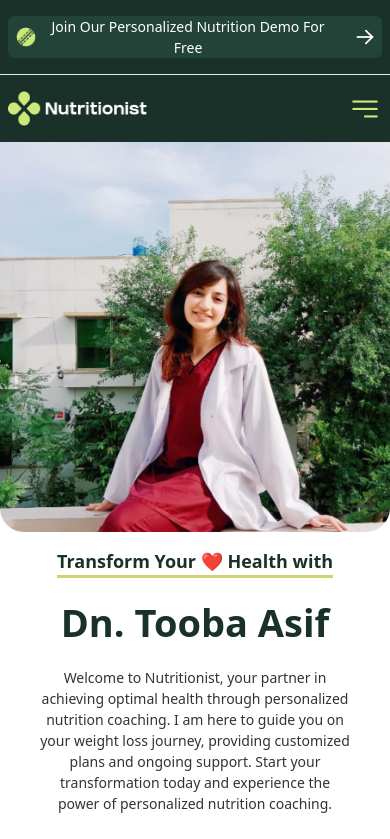
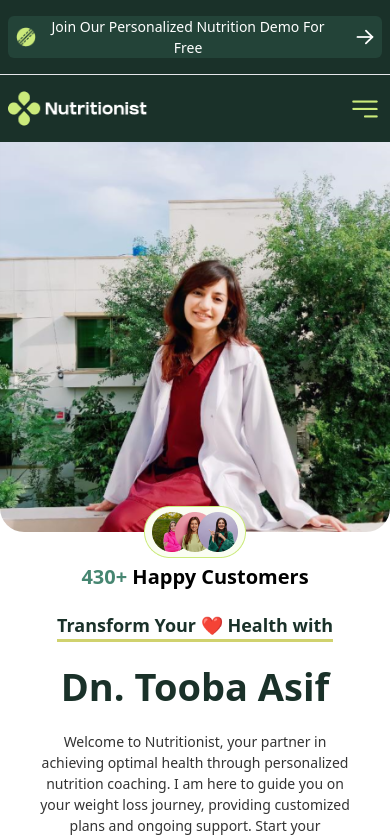
Before and after one commit to AbdullahAhmadAAK/tooba-asif-dietician-portfolio, a SvelteKit app: page / in a window 390 px wide. Shown: the top 839 px of the page. Built offline with nearby package versions, Linux system fonts and the light colour scheme.

Commit message:
Fix responsiveness for UI section

```diff
--- a/src/routes/sections/HeroSection.svelte
+++ b/src/routes/sections/HeroSection.svelte
@@ -1,27 +1,77 @@
 <div class="flex md:flex-row flex-col md:gap-12">
+  <img
+    src="hero/tooba-asif-dietician-nutritionist.png"
+    alt=""
+    class="aspect-square md:w-[40%] md:rounded-br-3xl md:rounded-bl-[0] rounded-b-3xl hidden sm:block"
+  />
 
-  <img
-    src="hero/tooba-asif-dietician-nutritionist.png" alt=""
-    class="aspect-square md:w-[40%] md:rounded-br-3xl md:rounded-bl-[0] rounded-b-3xl"
+  <div class="relative sm:hidden">
+    <img
+      src="hero/tooba-asif-dietician-nutritionist.png"
+      alt=""
+      class="aspect-square md:w-[40%] md:rounded-br-3xl md:rounded-bl-[0] rounded-b-3xl"
+    />
+
+    <div class="absolute bottom-[-60px] md:hidden flex justify-center w-full">
+      <div class="flex flex-col gap-1 mt-6 items-center">
+        <img
+          src="hero/three-girls-collage-white-background.png"
+          class="lg:w-[130px] lg:h-[66px] md:w-[102px] md:h-[52px]"
+          alt=""
+        />
+        <p class="text-[20px] font-semibold">
+          <span class="text-[#468671] text-bold">430+</span>
+          Happy Customers
+        </p>
+      </div>
+    </div>
+  </div>
+
+  <div
+    class="flex flex-col justify-center md:items-start items-center gap-4 md:my-4 mt-20 mb-4"
   >
-
-  <div class="flex flex-col justify-center md:items-start items-center gap-4 my-4">
-    <h4 class="md:text-start text-center lg:text-[28px] md:text-[22px] text-[18px] text-[#1A3129] font-semibold border-[3px] border-b-[#D0D26E] border-x-0 border-t-0 w-fit">Transform Your ❤️ Health with</h4>
-    <h1 class="md:text-start text-center lg:text-[58px] md:text-[48px] text-[38px] text-[#1A3129] font-bold">Dn. Tooba Asif</h1>
-    <p class="md:text-start text-center lg:text-[18px] md:text-[16px] text-[14px] text-[#333333] max-w-[80%] font-medium">Welcome to Nutritionist, your partner in achieving optimal health through personalized nutrition coaching. I am here to guide you on your weight loss journey, providing customized plans and ongoing support. Start your transformation today and experience the power of personalized nutrition coaching.</p>
+    <h4
+      class="md:text-start text-center lg:text-[28px] md:text-[22px] text-[18px] text-[#1A3129] font-semibold border-[3px] border-b-[#D0D26E] border-x-0 border-t-0 w-fit"
+    >
+      Transform Your ❤️ Health with
+    </h4>
+    <h1
+      class="md:text-start text-center lg:text-[58px] md:text-[48px] text-[38px] text-[#1A3129] font-bold"
+    >
+      Dn. Tooba Asif
+    </h1>
+    <p
+      class="md:text-start text-center lg:text-[18px] md:text-[16px] text-[14px] text-[#333333] max-w-[80%] font-medium"
+    >
+      Welcome to Nutritionist, your partner in achieving optimal health through
+      personalized nutrition coaching. I am here to guide you on your weight
+      loss journey, providing customized plans and ongoing support. Start your
+      transformation today and experience the power of personalized nutrition
+      coaching.
+    </p>
 
     <div class="flex flex-row mt-8 gap-5">
       <a href="#contact-us">
-        <button class="rounded-lg lg:text-[18px] text-[14px] font-semibold text-[#262626] bg-[#CBEA7B] py-4 px-5">Get Started Today</button>
+        <button
+          class="rounded-lg lg:text-[18px] text-[14px] font-semibold text-[#262626] bg-[#CBEA7B] py-4 px-5"
+          >Get Started Today</button
+        >
       </a>
 
       <a href="#contact-us">
-        <button class="rounded-lg lg:text-[18px] text-[14px] font-semibold text-[#262626] border border-[#E5F5BD] py-4 px-5">Book a Demo</button>
+        <button
+          class="rounded-lg lg:text-[18px] text-[14px] font-semibold text-[#262626] border border-[#E5F5BD] py-4 px-5"
+          >Book a Demo</button
+        >
       </a>
     </div>
 
     <div class="md:flex hidden flex-row gap-2 mt-6 items-center">
-      <img src="hero/three-girls-collage.png" class="lg:w-[130px] lg:h-[66px] md:w-[102px] md:h-[52px]" alt="">
+      <img
+        src="hero/three-girls-collage.png"
+        class="lg:w-[130px] lg:h-[66px] md:w-[102px] md:h-[52px]"
+        alt=""
+      />
       <p class="text-[20px] font-semibold">
         <span class="text-[#468671] text-bold">430+</span>
         Happy Customers
```
Also changed, not shown: static/hero/three-girls-collage-white-background.png (added).
